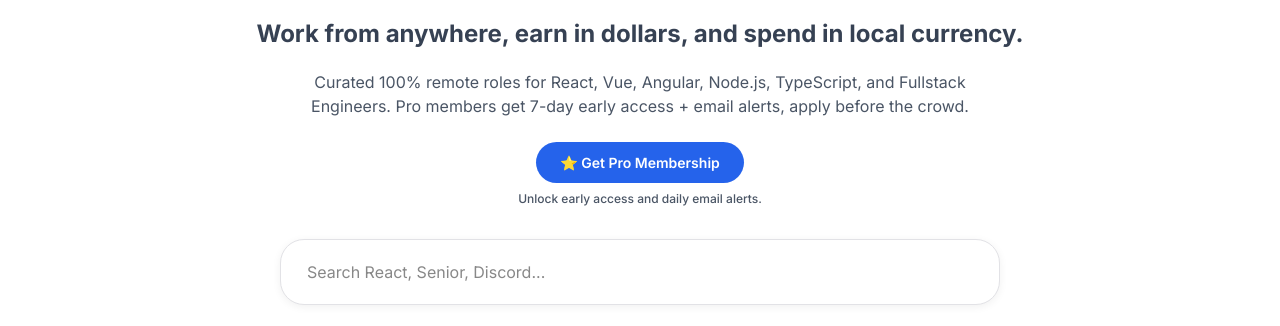
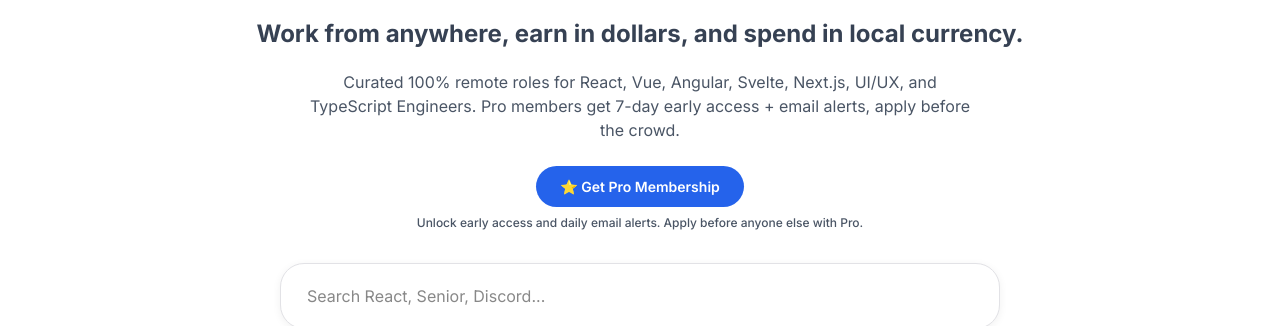
Before and after one commit to harshal-gav/frontend-engineers-fe, a Next.js app: page / in a window 1280 px wide. Shown: the part 167-493 px from the top of the page. Built offline with nearby package versions, Linux system fonts and the light colour scheme; no server answers.

Commit message:
chore: update job role descriptions and marketing copy across pages

```diff
--- a/src/app/auth/signup/page.tsx
+++ b/src/app/auth/signup/page.tsx
@@ -74,7 +74,7 @@ export default function SignupPage() {
 
         <div className="flex-1 text-center md:text-left hidden md:block">
           <h1 className="text-4xl font-extrabold text-gray-900 mb-4">Join <span className="text-[#2563eb]">FrontendEngineers.com</span></h1>
-          <p className="text-gray-600">Create an account to unlock premium remote frontend and fullstack JavaScript jobs, and direct ATS links.</p>
+          <p className="text-gray-600">Create an account to unlock premium remote frontend, React, and Vue engineering jobs, and direct ATS links.</p>
         </div>
 
         <div className="flex-1 w-full max-w-md">
--- a/src/app/page.tsx
+++ b/src/app/page.tsx
@@ -113,7 +113,7 @@ export default async function HomePage() {
               </span>
             </h1>
             <p className="text-sm sm:text-base max-w-2xl mx-auto mb-6 text-gray-600">
-              Curated 100% remote roles for React, Vue, Angular, Node.js, TypeScript, and Fullstack Engineers. Pro members get 7-day early access + email alerts, apply before the crowd.
+              Curated 100% remote roles for React, Vue, Angular, Svelte, Next.js, UI/UX, and TypeScript Engineers. Pro members get 7-day early access + email alerts, apply before the crowd.
             </p>
 
             <div className="flex flex-col items-center justify-center gap-2 mb-8 mt-2">
@@ -123,7 +123,7 @@ export default async function HomePage() {
               >
                 ⭐ Get Pro Membership
               </Link>
-              <p className="text-xs text-gray-600 font-medium px-4 text-center">Unlock early access and daily email alerts.</p>
+              <p className="text-xs text-gray-600 font-medium px-4 text-center">Unlock early access and daily email alerts. Apply before anyone else with Pro.</p>
             </div>
             <div className="flex justify-center w-full max-w-2xl mx-auto mb-4 sm:mb-6">
               <div className="w-full bg-white border border-[#e2e2e6] rounded-full h-12 sm:h-[54px] skeleton" />
--- a/src/components/JobsClientPage.tsx
+++ b/src/components/JobsClientPage.tsx
@@ -394,7 +394,7 @@ export default function JobsClientPage() {
             </span>
           </h1>
           <p className="text-sm sm:text-base max-w-2xl mx-auto mb-6 text-gray-600">
-            Curated 100% remote roles for React, Vue, Angular, Node.js, TypeScript, and Fullstack Engineers. Pro members get 7-day early access + email alerts, apply before the crowd.
+            Curated 100% remote roles for React, Vue, Angular, Svelte, Next.js, UI/UX, and TypeScript Engineers. Pro members get 7-day early access + email alerts, apply before the crowd.
           </p>
 
           {!isSubscribed && (
@@ -405,7 +405,7 @@ export default function JobsClientPage() {
               >
                 ⭐ Get Pro Membership
               </Link>
-              <p className="text-xs text-gray-600 font-medium px-4 text-center">Unlock early access and daily email alerts.</p>
+              <p className="text-xs text-gray-600 font-medium px-4 text-center">Unlock early access and daily email alerts. Apply before anyone else with Pro.</p>
             </div>
           )}
 
```
